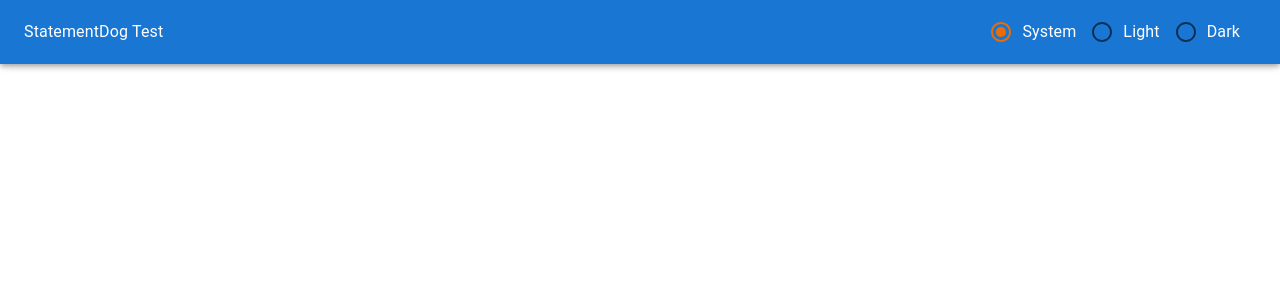
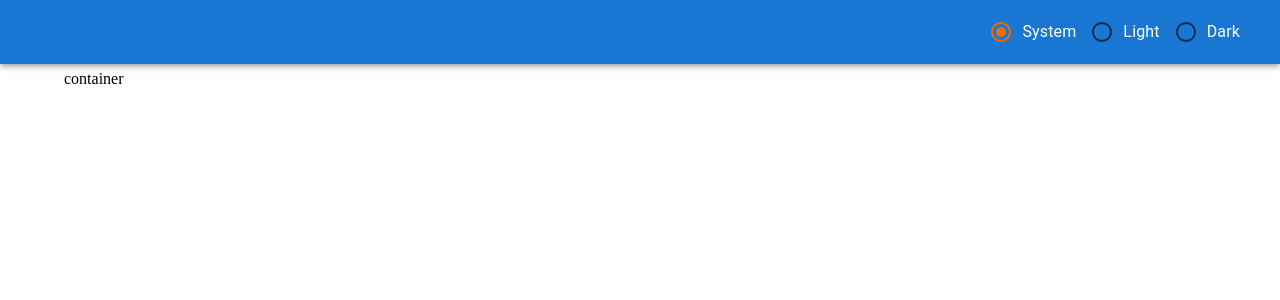
Before and after one commit to mark-lauq/statementdog-test, a Next.js app: page / in a window 1280 px wide. Shown: the top 300 px of the page. Built offline with nearby package versions, Linux system fonts and the light colour scheme; what @mui/material-nextjs would draw is missing.

Commit message:
refactor: extract Header component

```diff
--- a/src/app/layout.tsx
+++ b/src/app/layout.tsx
@@ -3,7 +3,8 @@ import { Geist, Geist_Mono } from "next/font/google";
 import { AppRouterCacheProvider } from "@mui/material-nextjs/v15-appRouter";
 import { ThemeProvider } from "@mui/material/styles";
 import InitColorSchemeScript from "@mui/material/InitColorSchemeScript";
-import theme from "../theme";
+import Header from "@/components/Header";
+import theme from "@/theme";
 
 const geistSans = Geist({
   variable: "--font-geist-sans",
@@ -30,11 +31,13 @@ export default function RootLayout({
         {/**
          * Preventing SSR flickering
          * https://mui.com/material-ui/customization/css-theme-variables/configuration/#preventing-ssr-flickering
-         *
          */}
         <InitColorSchemeScript attribute="class" />
         <AppRouterCacheProvider>
-          <ThemeProvider theme={theme}>{children}</ThemeProvider>
+          <ThemeProvider theme={theme}>
+            <Header />
+            {children}
+          </ThemeProvider>
         </AppRouterCacheProvider>
       </body>
     </html>
--- a/src/app/page.tsx
+++ b/src/app/page.tsx
@@ -1,17 +1,5 @@
-import { Box, AppBar, Toolbar, Typography } from "@mui/material";
-import ThemeToggle from "@/components/ThemeToggle";
+import { Container } from "@mui/material";
 
 export default function Home() {
-  return (
-    <Box sx={{ flexGrow: 1 }}>
-      <AppBar>
-        <Toolbar>
-          <Typography component="div" sx={{ flexGrow: 1 }}>
-            StatementDog Test
-          </Typography>
-          <ThemeToggle />
-        </Toolbar>
-      </AppBar>
-    </Box>
-  );
+  return <Container sx={{ marginTop: "70px" }}>container</Container>;
 }
--- /dev/null
+++ b/src/components/Header/index.tsx
@@ -0,0 +1,12 @@
+import { AppBar, Toolbar } from "@mui/material";
+import ThemeToggle from "./ThemeToggle";
+
+export default function Header() {
+  return (
+    <AppBar component="header">
+      <Toolbar sx={{ display: "flex", justifyContent: "flex-end" }}>
+        <ThemeToggle />
+      </Toolbar>
+    </AppBar>
+  );
+}
```
Also changed, not shown: src/components/Header/ThemeToggle.tsx (renamed from src/components/ThemeToggle.tsx).
